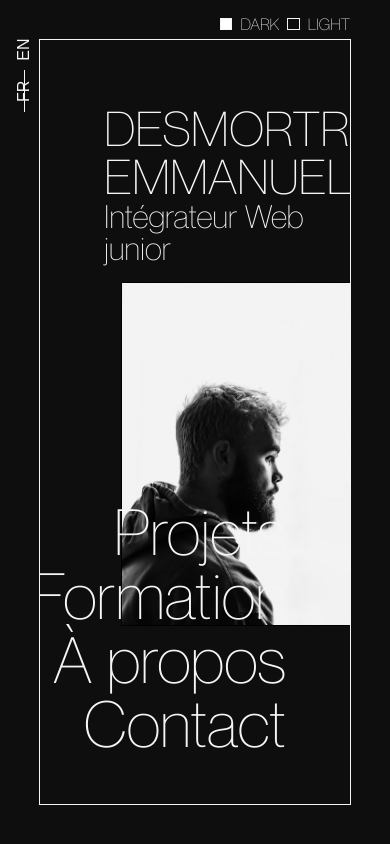
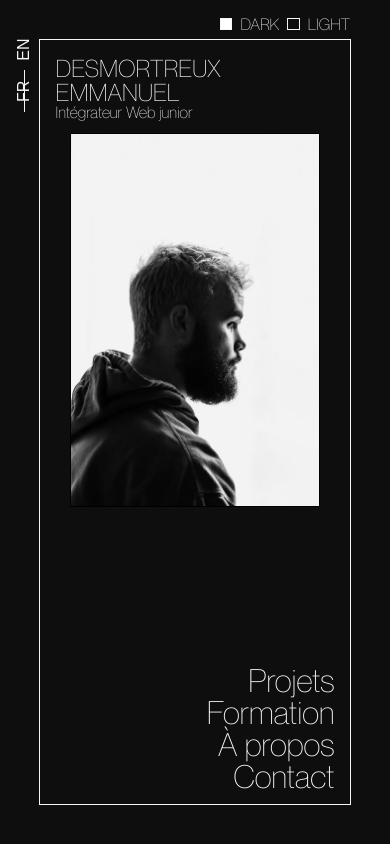
Before and after one commit to Incisif/P12_Portfolio, a React (Vite) app in the folder DesEmPortfolio/: page / in a window 390 px wide. Built offline with nearby package versions, Linux system fonts and the light colour scheme.

Commit message:
Media queries added to the Home page.

```diff
--- a/DesEmPortfolio/src/components/Layout/_Layout.scss
+++ b/DesEmPortfolio/src/components/Layout/_Layout.scss
@@ -6,7 +6,6 @@
   align-items: center;
   width: 100vw;
   height: 100vh;
-
   position: relative;
 
   &__container {
--- a/DesEmPortfolio/src/components/NavBar/_NavBar.scss
+++ b/DesEmPortfolio/src/components/NavBar/_NavBar.scss
@@ -1,12 +1,20 @@
 @use "../../utils/style/variables" as *;
 @use "../../utils/fonts/fonts";
+@use "../../utils/style/devices" as *;
+
+@keyframes slideFromRight {
+  100% {
+    transform: translateX(0);
+    opacity: 1;
+  }
+}
+
 .navBar {
   position: absolute;
-  bottom: 3rem;
-  right: 2rem;
+  bottom: 3vw;
+  right: 4vw;
   font-size: 4rem;
   font-weight: 100;
-  margin-right: 2rem;
   text-align: right;
   &--dark {
     a {
@@ -14,10 +22,10 @@
     }
   }
   &--light {
-    .navBar__item
-      {color: $black;}
+    .navBar__item {
+      color: $black;
     }
-
+  }
 
   &__list {
     display: flex;
@@ -31,10 +39,24 @@
       transform: translateX(-1rem);
     }
   }
-}
-@keyframes slideFromRight {
-  100% {
-    transform: translateX(0);
-    opacity: 1;
+  @include desktop {
+    &__item {
+      font-size: 3.5rem;
+    }
+  }
+  @include laptopL {
+    &__item {
+      font-size: 3rem;
+    }
+  }
+  @include laptop {
+    &__item {
+      font-size: 2rem;
+    }
+  }
+  @include mobileM {
+    &__item {
+      font-size: 1.7rem;
+    }
   }
 }
--- a/DesEmPortfolio/src/main.css
+++ b/DesEmPortfolio/src/main.css
@@ -579,13 +579,18 @@ table {
   background-color: rgb(245, 245, 245);
 }
 
+@keyframes slideFromRight {
+  100% {
+    transform: translateX(0);
+    opacity: 1;
+  }
+}
 .navBar {
   position: absolute;
-  bottom: 3rem;
-  right: 2rem;
+  bottom: 3vw;
+  right: 4vw;
   font-size: 4rem;
   font-weight: 100;
-  margin-right: 2rem;
   text-align: right;
 }
 .navBar--dark a {
@@ -605,13 +610,27 @@ table {
   color: rgb(249, 198, 16);
   transform: translateX(-1rem);
 }
-
-@keyframes slideFromRight {
-  100% {
-    transform: translateX(0);
-    opacity: 1;
+@media (max-width: 1440px) {
+  .navBar__item {
+    font-size: 3.5rem;
   }
 }
+@media (max-width: 1280px) {
+  .navBar__item {
+    font-size: 3rem;
+  }
+}
+@media (max-width: 1024px) {
+  .navBar__item {
+    font-size: 2rem;
+  }
+}
+@media (max-width: 375px) {
+  .navBar__item {
+    font-size: 1.7rem;
+  }
+}
+
 .language-switcher {
   position: absolute;
   display: flex;
@@ -712,7 +731,8 @@ table {
 .home__name {
   font-size: 3rem;
   font-weight: 100;
-  padding: 4rem 0 0 4rem;
+  padding: 4vw 0 0 4vw;
+  margin-right: 4vw;
 }
 .home__textWrapper {
   overflow: hidden;
@@ -723,12 +743,36 @@ table {
 .home__title {
   font-size: 2rem;
   font-weight: 100;
-  padding-left: 4rem;
+  padding-left: 4vw;
   animation: slideFromBottom 1s ease 0.5s forwards;
   padding-bottom: 5px;
 }
 .home__fullName, .home__title {
   transform: translateY(100%);
+}
+@media (max-width: 1440px) {
+  .home__name {
+    font-size: 2.5rem;
+  }
+  .home__title {
+    font-size: 1.5rem;
+  }
+}
+@media (max-width: 1280px) {
+  .home__name {
+    font-size: 2rem;
+  }
+  .home__title {
+    font-size: 1.2rem;
+  }
+}
+@media (max-width: 768px) {
+  .home__name {
+    font-size: 1.5rem;
+  }
+  .home__title {
+    font-size: 1rem;
+  }
 }
 
 .portrait {
@@ -753,6 +797,50 @@ table {
   font-weight: 100;
   align-self: flex-end;
   margin-left: 1.5rem;
+}
+@media (max-width: 1440px) {
+  .portrait {
+    margin: auto 0 auto 20%;
+  }
+  .portrait__quote {
+    font-size: 1.2rem;
+  }
+}
+@media (max-width: 1280px) {
+  .portrait {
+    margin: auto 0 auto 15%;
+  }
+  .portrait__quote {
+    font-size: 1rem;
+  }
+}
+@media (max-width: 768px) {
+  .portrait {
+    margin: auto 0 auto 15%;
+  }
+  .portrait__quote {
+    font-size: 0.8rem;
+  }
+}
+@media (max-width: 480px) {
+  .portrait {
+    padding: 0;
+    flex-direction: column;
+    align-items: center;
+    margin: 30% auto;
+    width: 80%;
+  }
+  .portrait__image {
+    width: 100%;
+  }
+  .portrait__quote {
+    display: none;
+  }
+}
+@media (max-width: 375px) {
+  .portrait {
+    width: 70%;
+  }
 }
 
 .project {
--- a/DesEmPortfolio/src/pages/Home/_Home.scss
+++ b/DesEmPortfolio/src/pages/Home/_Home.scss
@@ -1,5 +1,6 @@
 @use "../../utils/style/variables" as *;
 @use "../../utils/fonts/fonts";
+@use "../../utils/style/devices" as *;
 
 @keyframes slideFromBottom {
   100% {
@@ -52,7 +53,8 @@
   &__name {
     font-size: 3rem;
     font-weight: 100;
-    padding: 4rem 0 0 4rem;
+    padding: 4vw 0 0 4vw;
+    margin-right: 4vw;
   }
   &__textWrapper {
     overflow: hidden;
@@ -64,13 +66,37 @@
   &__title {
     font-size: 2rem;
     font-weight: 100;
-    padding-left: 4rem;
+    padding-left: 4vw;
     animation: slideFromBottom 1s ease 0.5s forwards;
     padding-bottom: 5px;
   }
   &__fullName,
   &__title {
     transform: translateY(100%);
+  }
+  @include desktop {
+    &__name {
+      font-size: 2.5rem;
+    }
+    &__title {
+      font-size: 1.5rem;
+    }
+  }
+  @include laptopL {
+    &__name {
+      font-size: 2rem;
+    }
+    &__title {
+      font-size: 1.2rem;
+    }
+  }
+  @include tablet {
+    &__name {
+      font-size: 1.5rem;
+    }
+    &__title {
+      font-size: 1rem;
+    }
   }
 }
 .portrait {
@@ -96,4 +122,39 @@
     align-self: flex-end;
     margin-left: 1.5rem;
   }
+  @include desktop {
+    margin: auto 0 auto 20%;
+    &__quote {
+      font-size: 1.2rem;
+    }
+  }
+  @include laptopL {
+    margin: auto 0 auto 15%;
+    &__quote {
+      font-size: 1rem;
+    }
+  }
+  @include tablet {
+    margin: auto 0 auto 15%;
+    &__quote {
+      font-size: 0.8rem;
+    }
+  }
+  @include mobileL {
+    padding: 0;
+    flex-direction: column;
+    align-items: center;
+    margin: 30% auto;
+    width: 80%;
+    &__image {
+      width: 100%;
+    }
+    &__quote {
+      display: none;
+    }
+  }
+  @include mobileM {
+    width: 70%;
+
+  }
 }
```
Also changed, not shown: 1 other file (tests, documents, lock files or other folders).
